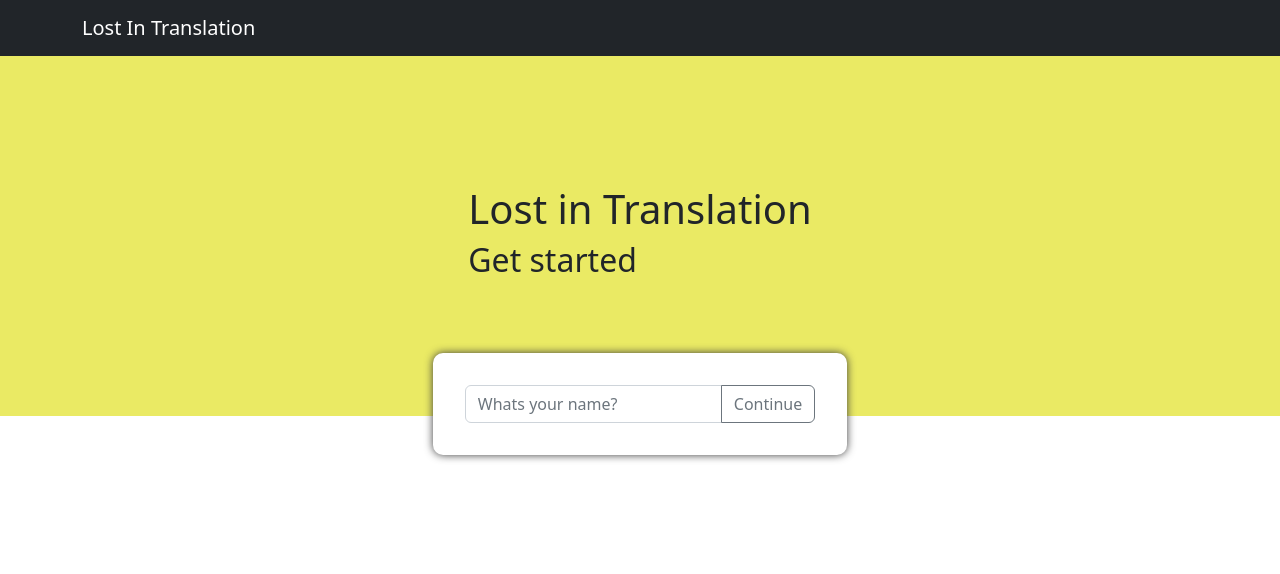
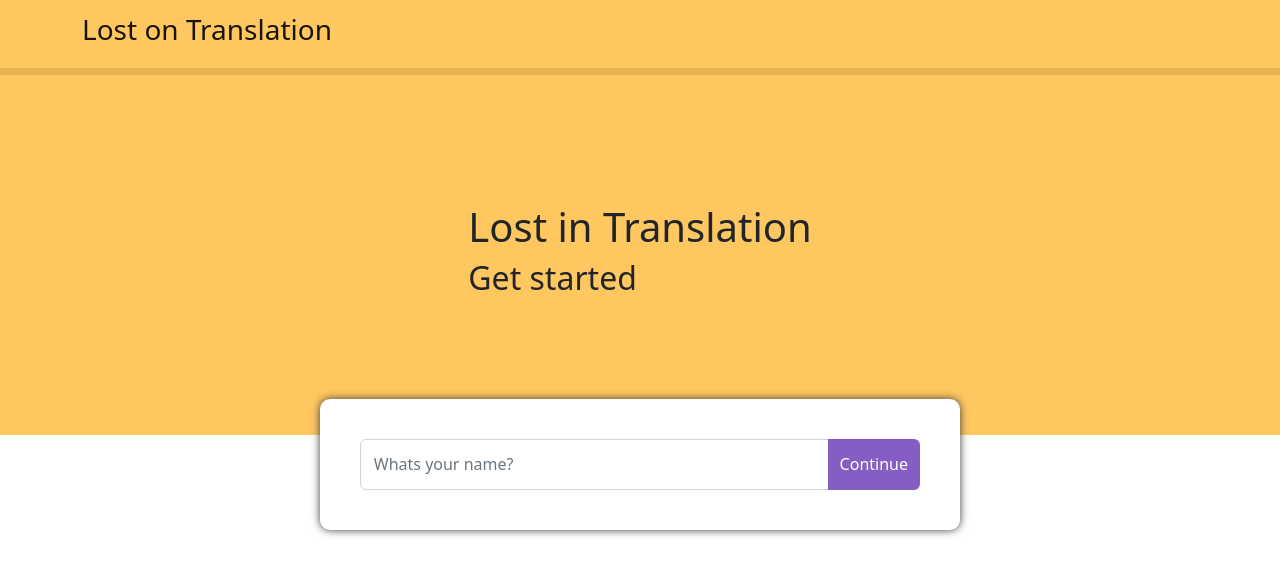
Before and after one commit to kboberg98/sign-language-translator, a React (Create React App) app: page / in a window 1280 px wide. Shown: the top 574 px of the page. Built offline with nearby package versions, Linux system fonts and the light colour scheme.

Commit message:
Added styling to translate and login page

```diff
--- a/src/App.css
+++ b/src/App.css
@@ -37,6 +37,11 @@
   }
 }*/
 
+#navbar {
+  background-color: #FFC75F;
+  border-bottom: 7px solid #E7B355;
+}
+
 #login-page {
   position: absolute;
   width: 100%;
@@ -53,7 +58,7 @@
   place-items: center;
   width: 100%;
   height: 50%;
-  background-color: rgb(234, 234, 100);
+  background-color: #FFC75F;
   top: 0;
 
 }
@@ -69,6 +74,7 @@
 #login-form-container {
   position: absolute;
   height: 50%;
+  width: 50%;
   align-items: center;
   justify-content: center;
   text-align: center;
@@ -77,11 +83,26 @@
 
 #login-form {
   position: relative;
-  top: 32.5%;
-  padding: 2rem;
+  top: 40%;
+  padding: 2.5rem;
   border-radius: 10px;
   box-shadow: 0 0 8px 0px rgb(59, 59, 59);
   background-color: white;
+}
+
+#login-form-bottom {
+
+}
+
+#login-input {
+  padding: 0.8rem;
+  color: #EFEFEF;
+}
+
+#login-btn {
+  color: white;
+  background-color: #845EC2;
+  border: 2px #845EC2;
 }
 
 #translation-page {
@@ -100,8 +121,8 @@
   display: grid;
   place-items: center;
   width: 100%;
-  height: 30%;
-  background-color: rgb(234, 234, 100);
+  height: 20%;
+  background-color: #FFC75F;
   top: 0;
 
 }
@@ -113,7 +134,7 @@
   width: 100%;
   height: 60%;
   background-color: white;
-  bottom: 10%;
+  bottom: 20%;
 }
 
 #translated-text-container {
@@ -129,19 +150,43 @@
 #translated-text-container-bottom {
   position: absolute;
   bottom: 0;
-  background-color: red;
+  background-color: #845EC2;
   width: 100%;
-  height: 30px;
-  border-radius: 10px;
+  height: 50px;
+  border-radius: 0px 0px 10px 10px;
   display: flex;
   align-items: center;
 }
 
 #translation-span {
   background-color: aliceblue;
-  border-radius: 10px;
+  border-radius: 20px;
+  padding: 3px;
+  padding-left: 10px;
+  padding-right: 10px;
+  margin-left: 20px;
 }
 
 .translation-sign {
 
 }
+
+#translation-form-container {
+  width: 500px;
+}
+
+#translation-form {
+  width: 500px;
+  padding: 1rem;
+}
+
+#translation-input {
+  padding: 0.8rem;
+  color: #EFEFEF;
+}
+
+#translation-btn {
+  padding: 0.8rem;
+  background-color: #845EC2;
+  border: 2px #845EC2;
+}
--- a/src/components/Login/LoginForm.jsx
+++ b/src/components/Login/LoginForm.jsx
@@ -66,16 +66,20 @@ const LoginForm = () => {
                 <InputGroup>
 
                     <Form.Control
+                        id='login-input'
                         type="text"
                         placeholder='Whats your name?'
                         { ...register("username", userNameConfig) }
                     />
-                    <Button type='submit' variant='outline-secondary' disabled={ loading }>Continue</Button>
+                    <Button id='login-btn' type='submit' variant='outline-secondary' disabled={ loading }>Continue</Button>
                 </InputGroup>
                 { errorMessage }
                 { loading && <p>Logging in...</p>}
                 { apiError && <p>{ apiError }</p>}
             </form>
+            <div id='login-form-bottom'>
+
+            </div>
         </div>
     )
 }
--- a/src/components/Shared/MainNavigation.jsx
+++ b/src/components/Shared/MainNavigation.jsx
@@ -8,13 +8,13 @@ const MainNavigation = () => {
 
     return(
         <>
-            <Navbar bg="dark" variant="dark">
+            <Navbar id="navbar">
                 <Container style={{textAlign: "center", alignContent: "center"}}>
-                    <Navbar.Brand>Lost In Translation</Navbar.Brand>
+                    <Navbar.Brand id="navbar-brand"><h3>Lost on Translation</h3></Navbar.Brand>
                     { user !== null &&
-                        <Nav>
-                            <Nav.Link as={Link} to="/translation">Translation</Nav.Link>
-                            <Nav.Link as={Link} to="/profile">Profile</Nav.Link>
+                        <Nav id="navbar-nav">
+                            <Nav.Link as={Link} to="/translation"><h5>Translation</h5></Nav.Link>
+                            <Nav.Link as={Link} to="/profile"><h5>Profile</h5></Nav.Link>
                         </Nav>
                     }
                 </Container>
--- a/src/components/Translation/TranslationsForm.jsx
+++ b/src/components/Translation/TranslationsForm.jsx
@@ -12,9 +12,9 @@ const TranslationsForm = ({ onTranslation }) => {
     return (
         <div id="translation-form-container">
             <form id="translation-form" onSubmit={ handleSubmit(onSubmit) }>
-                <InputGroup>
-                    <Form.Control type="text" { ...register('translationInput')} placeholder="React is fun" />
-                    <Button type="submit">Translate</Button>
+                <InputGroup id="translation-group">
+                    <Form.Control id="translation-input" type="text" { ...register('translationInput')} placeholder="React is fun" />
+                    <Button id="translation-btn" type="submit">Translate</Button>
                 </InputGroup>
             </form>
         </div>
```
